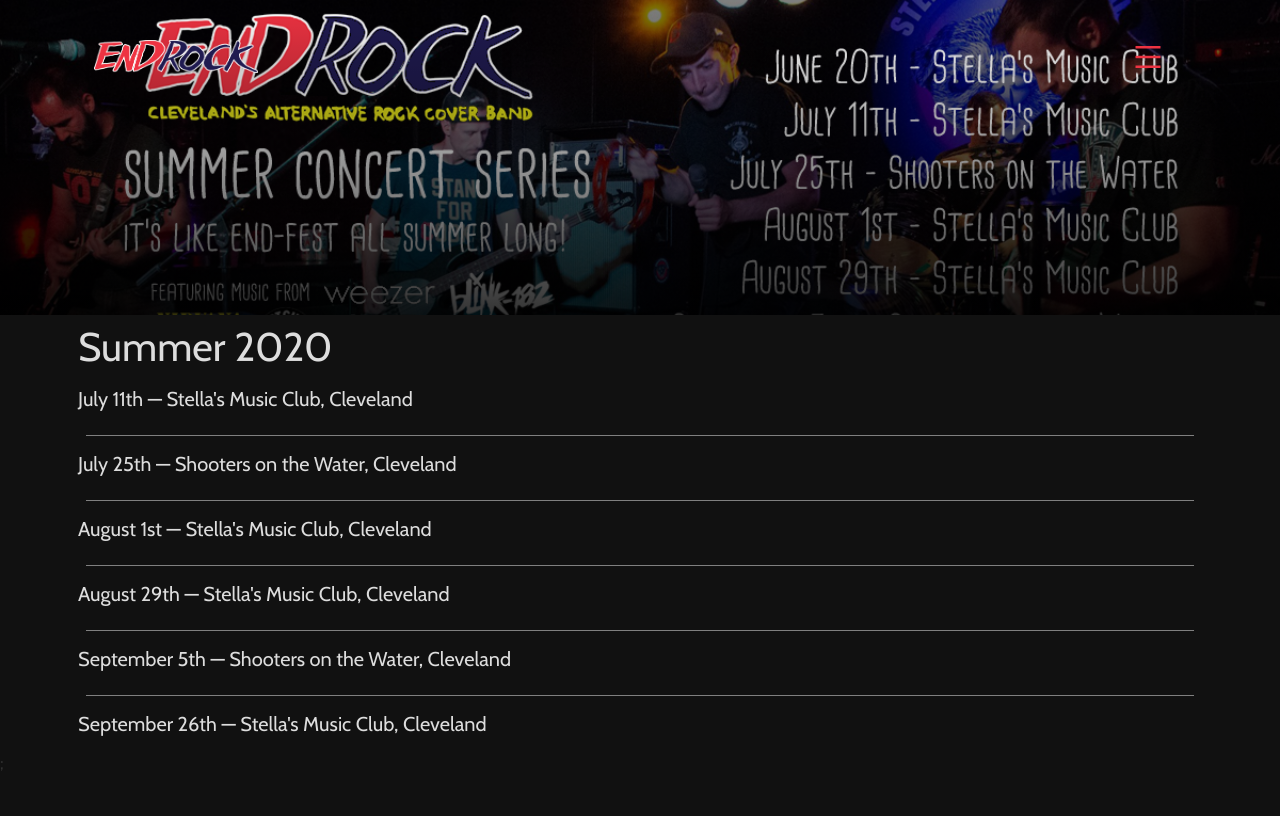
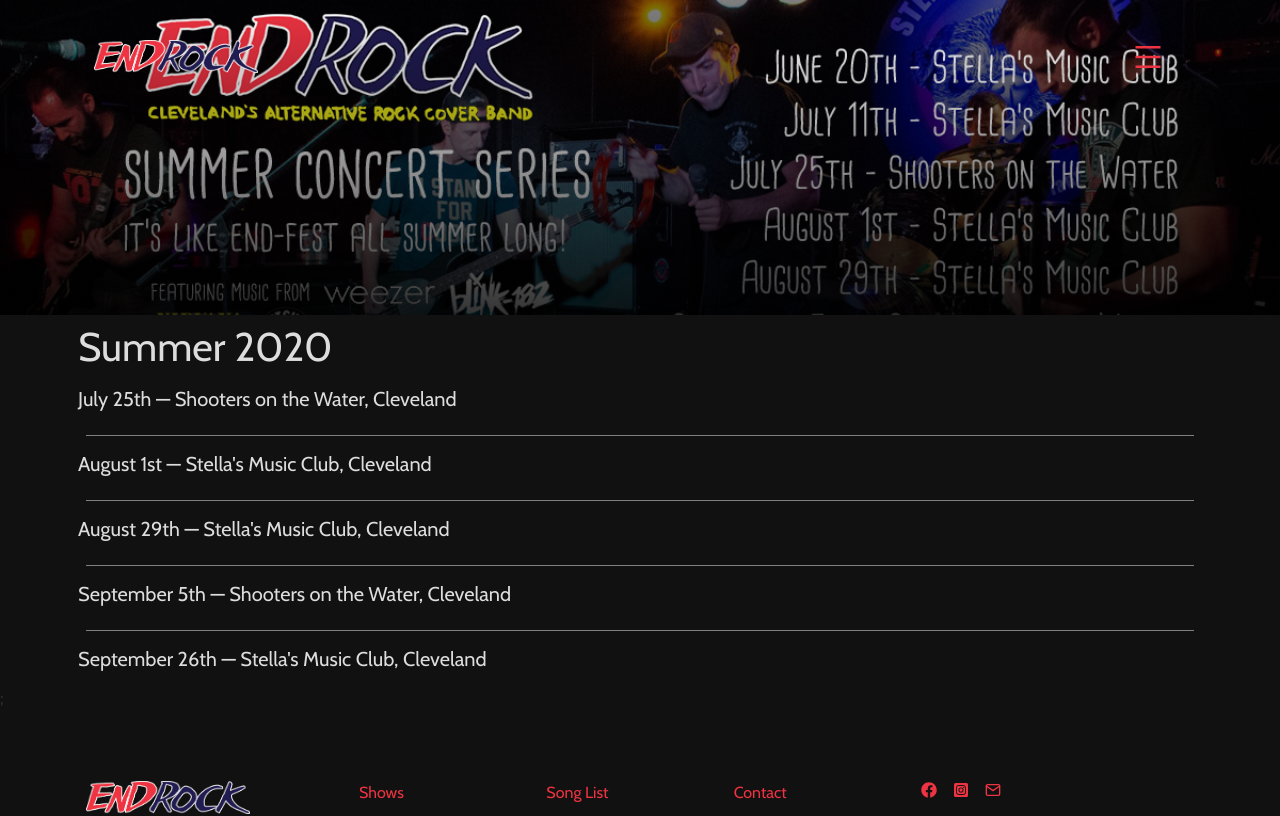
Before and after one commit to keepforever/www.endrockcle.com, a Next.js app: page /shows in a window 1280 px wide. Shown: the top 816 px of the page. Built offline with nearby package versions, Linux system fonts and the light colour scheme.

Commit message:
remove stella show

```diff
--- a/pages/shows.jsx
+++ b/pages/shows.jsx
@@ -6,12 +6,6 @@
                 <div className="row start-xs my-2 txt-silver">
                     <h1>Summer 2020</h1>
                 </div>
-
-                <div className="row start-xs my-2 txt-silver">
-                    <h5 className="">July 11th &mdash; Stella's Music Club, Cleveland</h5>
-                </div>
-
-                <hr />
 
                 <div className="row start-xs my-2 txt-silver">
                     <h5 className="">July 25th &mdash; Shooters on the Water, Cleveland</h5>
```
